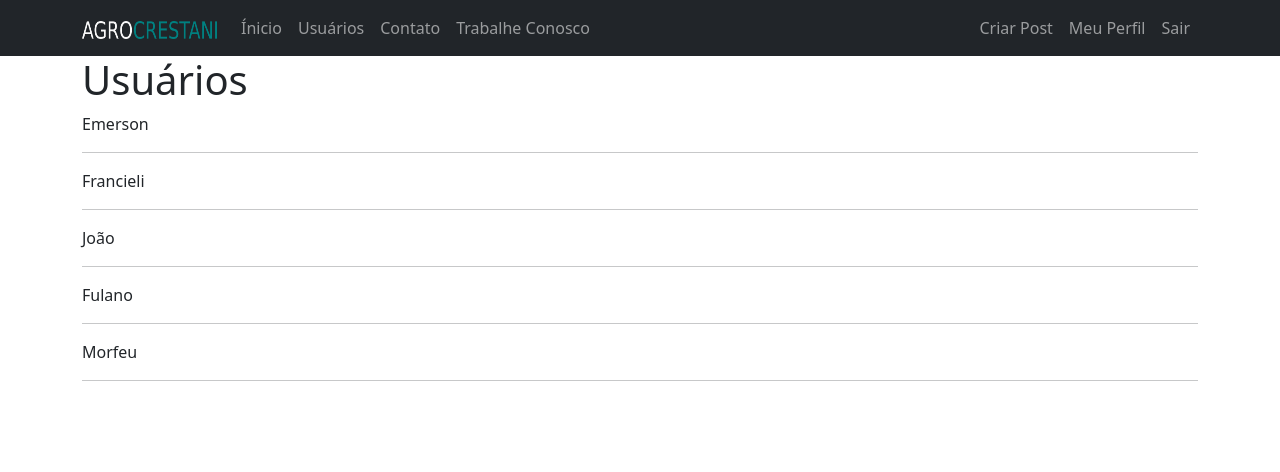
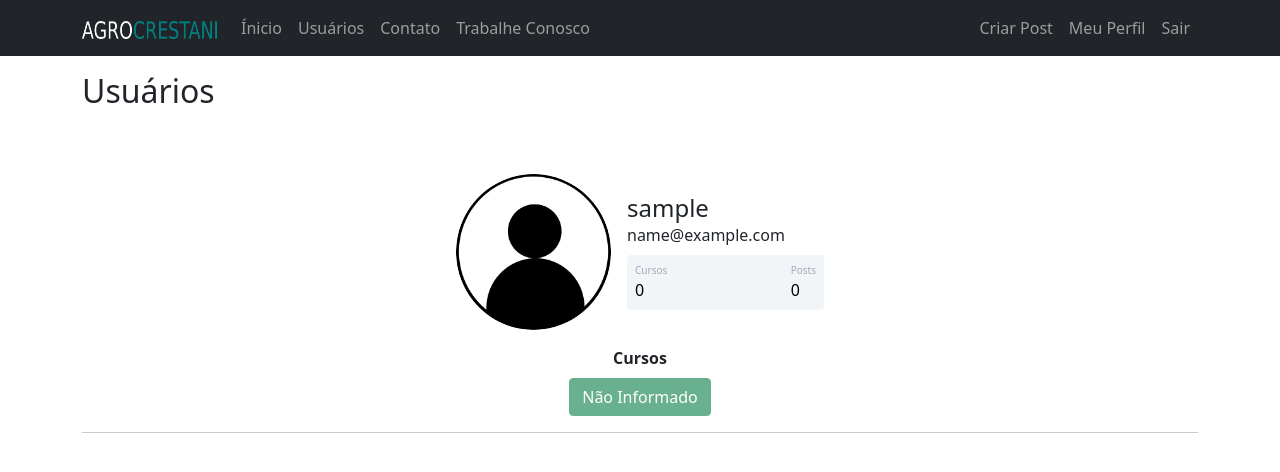
Before and after one commit to emersonlgregorio/SiteComunidade, a Flask app: page /usuarios in a window 1280 px wide. Shown: the top 472 px of the page. Run offline with Flask 2, Linux system fonts and the light colour scheme; the visitor is signed in with stand-in values (Sample User, id 1); data comes from the database, SQL or seed files in the repository.

Commit message:
Preenchendo Lista de Usuários do Banco de Dados

```diff
--- a/crestani/routes.py
+++ b/crestani/routes.py
@@ -7,7 +7,6 @@ import secrets
 import os
 from PIL import Image
 
-lista_usuarios = ['Emerson', 'Francieli', 'João', 'Fulano', 'Morfeu']
 vagas = ['Auxiliar de Produção', "Mecânico de Maquinas Pesadas", 'Especialista de TI', 'Auxiliar Contábil']
 
 
@@ -24,6 +23,7 @@ def contato():
 @app.route('/usuarios')
 @login_required
 def usuarios():
+    lista_usuarios = Usuario.query.all()
     return render_template('usuarios.html', lista_usuarios=lista_usuarios)
 
 
--- a/crestani/templates/usuarios.html
+++ b/crestani/templates/usuarios.html
@@ -2,10 +2,38 @@
 
 {% block body %}
     <div class="container">
-        <h1>Usuários</h1>
+        <h2 class="mt-3 mb-3">Usuários</h2>
         {% for usuario in lista_usuarios %}
-            <p>{{ usuario }}</p>
-            <hr>
+            <div class="container mt-5 d-flex justify-content-center">
+                <div class="card p-3">
+                    <div class="d-flex align-items-center">
+                        <div class="image me-3"> <img src="{{ url_for('static', filename='fotos_perfil/{}'.format(usuario.foto_perfil)) }}" class="rounded-circle" width="155"> </div>
+                        <div class="ml-3 w-100">
+                            <h4 class="mb-0 mt-0">{{ usuario.username }}</h4> <span>{{ usuario.email }}</span>
+                            <div class="p-2 mt-2 bg-primary d-flex justify-content-between rounded text-white stats">
+                                <div class="d-flex flex-column"> <span class="articles">Cursos</span> <span class="number1"></span>
+                                    {% if 'Não Informado' in usuario.cursos %}
+                                        0
+                                    {% else %}
+                                        {{ usuario.cursos.count(';') + 1 }}
+                                    {% endif %}
+                                </div>
+                                <div class="d-flex flex-column"> <span class="rating">Posts</span> <span class="number3">0</span> </div>
+                            </div>
+                        </div>
+                    </div>
+                </div>
+            </div>
+            <div class="row justify-content-center">
+                <div class="col col-4" style="text-align: center">
+                    <strong>Cursos</strong><br>
+                    {% for curso in usuario.cursos.split(';') %}
+                        <button type="button" class="btn btn-success mt-2" disabled>{{ curso }}</button>
+                    {% endfor %}
+                </div>
+            </div>
+        <hr>
         {% endfor %}
     </div>
+<div class="row mt-5"></div>
 {% endblock %}
```
